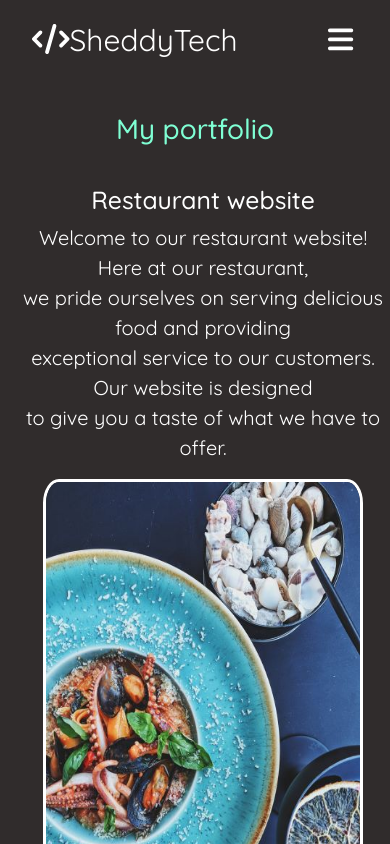
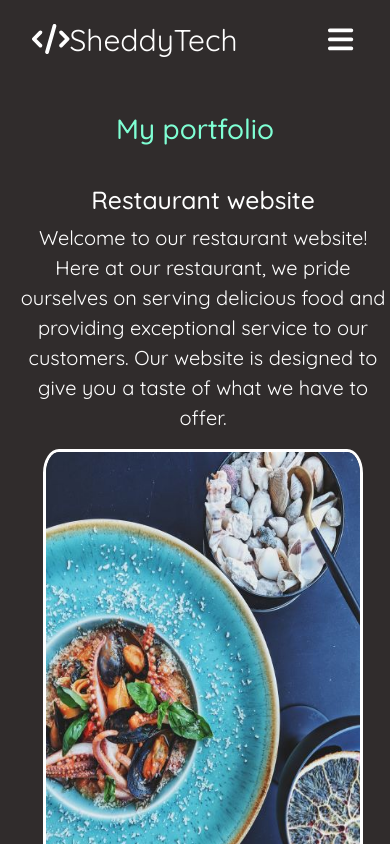
Before and after one commit to sheddy450/personal-portfolio-website, a React (Create React App) app: page /portfolio in a window 390 px wide. Shown: the top 844 px of the page. Built offline with nearby package versions, Linux system fonts and the light colour scheme.

Commit message:
edited some styles

```diff
--- a/src/Navbar.js
+++ b/src/Navbar.js
@@ -30,7 +30,6 @@ const Navbar = () => {
             <Link to="/about">About</Link>
             <Link to="/services">Services</Link>
             <Link to="/portfolio">Portfolio</Link>
-
             <button className='nav-btn nav-close-btn' onClick={showNavbar(false)}> <FontAwesomeIcon icon={faTimes} /></button>
          </nav>
          <button className='nav-btn nav-open-btn' onClick={showNavbar}> <FontAwesomeIcon icon={faBars} /></button>
--- a/src/Portfolio.js
+++ b/src/Portfolio.js
@@ -11,43 +11,43 @@ const Portfolio = () => {
     return (
         <div className='portfolio'>
             <h1>My portfolio</h1>
-            <div className='background-Image'>
+            <div className='portfolio-content'>
                 <div className='blog'>
                     <h2>Restaurant website</h2>
-                    <p>Welcome to our restaurant website! Here at our restaurant,<br/> we
-                        pride ourselves on serving delicious food and providing <br/>exceptional service to our customers. Our website is designed <br/>to
+                    <p className='portText'>Welcome to our restaurant website! Here at our restaurant, we
+                        pride ourselves on serving delicious food and providing exceptional service to our customers. Our website is designed to
                     give you a taste of what we have to offer.</p>
                     <a href="https://dineoutrestaurant001.netlify.app/">   <img className='img' src={image} alt='display'/></a>
                 </div>
                 <div className='blog'>
                     <h2>Blog website</h2>
-                    <p>Welcome to my blog, on this blog,  you can add new blog <br/>and delete existing blogs but since the json file is
-                     hosted <br/>on a local server, you cannot do that from your local system.<br/> it also shows a contact section where you can contact me on socials</p>
+                    <p className='portText'>Welcome to my blog, on this blog,  you can add new blog and delete existing blogs but since the json file is
+                     hosted on a local server, you cannot do that from your local system. it also shows a contact section where you can contact me on socials</p>
                     <a href="https://preeminent-daffodil-86105a.netlify.app/">   <img className='img' src={secondImage} alt='display'/></a>
                 </div>
                 <div className='blog'>
                     <h2>Landing page</h2>
-                    <p>Welcome to my landing page, this is a random landing page<br/> that shows the a map of a community in ebonyi state where i <br/>
+                    <p className='portText'>Welcome to my landing page, this is a random landing page that shows the a map of a community in ebonyi state where i
                     did my national youth service scheme.
-                    This is one of the pages<br/> i made from playing around with Html, CSS and JavaScript</p>
+                    This is one of the pages i made from playing around with Html, CSS and JavaScript</p>
                     <a href="https://preeminent-daffodil-86105a.netlify.app/">   <img className='img' src={thirdImage} alt='display'/></a>
                 </div>
                 <div className='blog'>
                     <h2>Contdown Timer</h2>
-                    <p>Welcome to my giveaway page this simple page shows<br/>  the countdown time for my giveaway to close. This is a <br/>
+                    <p className='portText'>Welcome to my giveaway page this simple page shows the countdown time for my giveaway to close. This is a
                      cool page which displays a written note at
-                    the end of the<br/> giveaway. I made playing around with Html, CSS and JavaScript</p>
+                    the end of the giveaway. I made playing around with Html, CSS and JavaScript</p>
                     <a href="https://rainbow-conkies-91167f.netlify.app/">   <img className='img' src={timer} alt='display'/></a>
                 </div>
                 <div className='blog'>
                     <h2>To-do app</h2>
-                    <p>Welcome to my To-do app, this is an app that help<br/> you set all your daily activities witout leaving a single thing<br/>
-                     out . you can add items, edit items and clear all items. <br/> your lists will still be on the browser even after closing</p>
+                    <p className='portText'>Welcome to my To-do app, this is an app that help you set all your daily activities witout leaving a single thing
+                     out . you can add items, edit items and clear all items. your lists will still be on the browser even after closing</p>
                     <a href="https://grand-pony-a01842.netlify.app/">   <img className='img' src={todo} alt='display'/></a>
                 </div>
                 <div className='blog'>
                     <h2>Weather app</h2>
-                    <p>Welcome to my weather app, this weather app was built with<br/>  Html, CSS and Vanilla JavaScript. It shows you the weather<br/> condition of any city inputed in the search box. The temperature,<br/> Humidity and wind speed are the weather conditions displayed </p>
+                    <p className='portText'>Welcome to my weather app, this weather app was built with Html, CSS and Vanilla JavaScript. It shows you the weather condition of any city inputed in the search box. The temperature,<br/> Humidity and wind speed are the weather conditions displayed </p>
                     <a href="https://sheddyweatherapp.netlify.app/">   <img className='img' src={weather} alt='display'/></a>
                 </div>
             </div>
--- a/src/Review.js
+++ b/src/Review.js
@@ -5,24 +5,24 @@ import Array from './image/array.jpg'
 
 const Review = () => {
     return (
-        <div className="review">
+        <div className="portfolio">
             <h1>Technical Articles</h1>
-            <div className='background-Image'>
+            <div className='portfolio-content'>
                 <div className='blog'>
                     <h2>Documentation on CSS flexbox</h2>
-                    <p>This is an article on how to use the flexbox display property.<br/>
+                    <p className='portText'>This is an article on how to use the flexbox display property.
                     click on the image to read this beautiful piece published on hashnode</p>
                     <a href="https://shedranifico.hashnode.dev/a-documentation-on-css-flexbox">   <img className='img' src={cssBook} alt='display'/></a>
                 </div>
                 <div className='blog'>
                     <h2>Advanced JavaScript concept simplified</h2>
-                    <p>JavaScript concepts can be simplified and understood by developers <br/>of
+                    <p className='portText'>JavaScript concepts can be simplified and understood by developers of
                         all levels.This article provides a simplified explanation of JavaScript</p>
                     <a href="https://shedranifico.hashnode.dev/advanced-javascript-concepts-simplified">   <img className='img' src={jsBook} alt='display'/></a>
                 </div>
                 <div className='blog'>
                     <h2>Introduction to JavaScript</h2>
-                    <p>This article introuces us to the basics of javaScript <br/>from data type to
+                    <p className='portText'>This article introuces us to the basics of javaScript from data type to
                     to JavaScript control structure</p>
                     <a href="https://hashnode.com/post/cled61n3y01g16snv5xn4g3xe">  <img className='img' src={Array} alt='display'/></a>
                 </div>
--- a/src/index.css
+++ b/src/index.css
@@ -186,6 +186,11 @@ footer a:hover{
  font-size: 35px;
 }
 /* Portfolio section */
+
+.portText{
+  max-width: auto;
+  text-align: right;
+}
 .portfolio{
   margin-top: 2em;
 }
@@ -196,25 +201,25 @@ footer a:hover{
   width: 20em;
   height: 30em;
 }
-.background-Image{
+.portfolio-content{
   /* margin: auto; */
-  display: flex;
-  align-items: baseline;
+  display: grid;
+  grid-template-columns: 1fr 1fr 1fr;
+  justify-items: center;
   justify-content: center;
-flex-wrap: wrap;
+  align-items: center;
 }
-.background-Image .blog{
+.portfolio .blog{
 text-align: center;
 }
 .blog{
   display: grid;
-  justify-content: space-between;
+  justify-content: center;
   padding-left: 1em;
   padding-top: 2em;
 }
 .blog p{
   text-align: center;
-  /* text-align: center; */
 }
 .blog .img{
   margin-bottom: 2em;
@@ -236,6 +241,8 @@ text-align: center;
 }
 .review{
   margin-top: 2em;
+  font-display: grid;
+  justify-content: center;
 }
 /* ------Contact-------- */
 .all-contacts{
@@ -260,11 +267,23 @@ color: pink;
 font-size: 25px;
 }
 
-@media(max-width: 991px){
+
+@media(max-width: 1157px){
   article .text .content{
     padding-left: 0;
   }
 
+  .portfolio-content{
+    display: grid;
+    grid-template-columns: 1fr 1fr;
+  }
+
+}
+@media(max-width: 671px){
+  .portfolio-content{
+    display: grid;
+    grid-template-columns: 1fr;
+  }
 }
 @media (max-width: 950px){
   article{
```
Also changed, not shown: src/image/IMG_20230124_140534.jpg (added).
